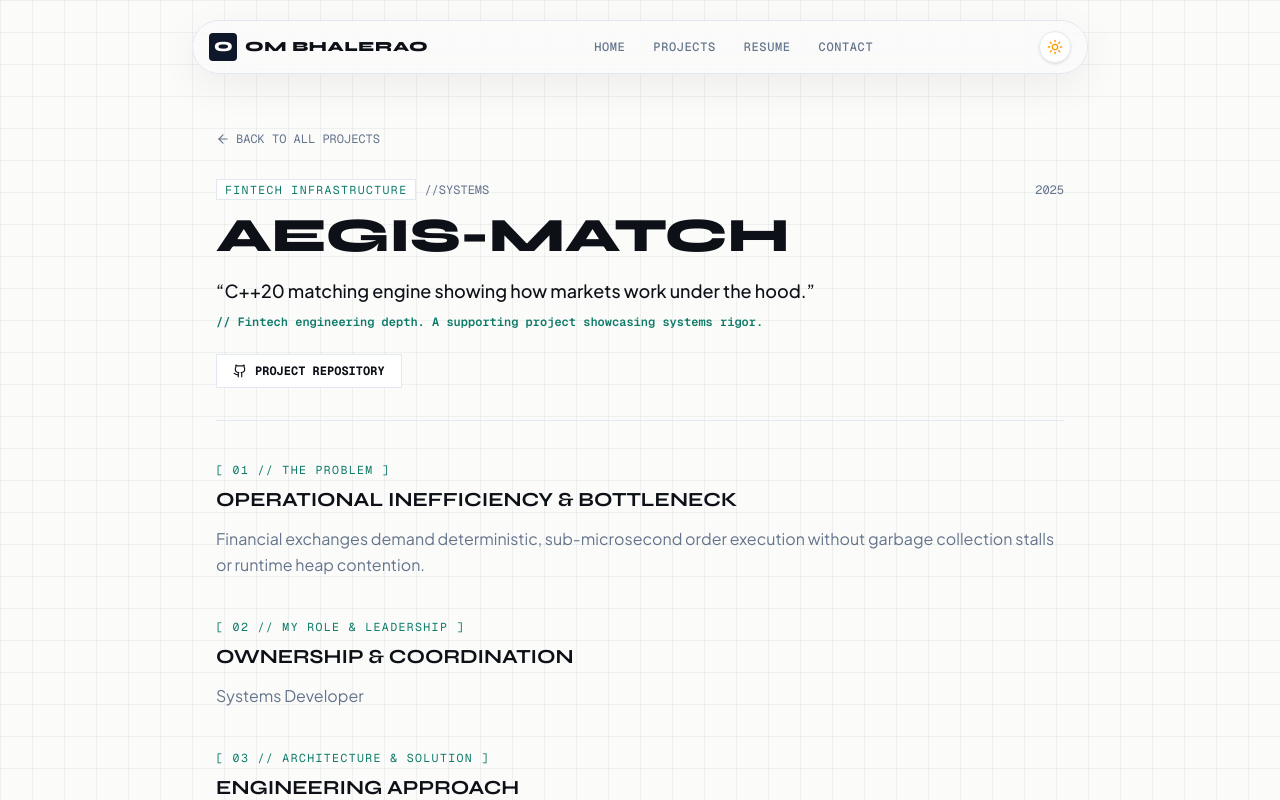
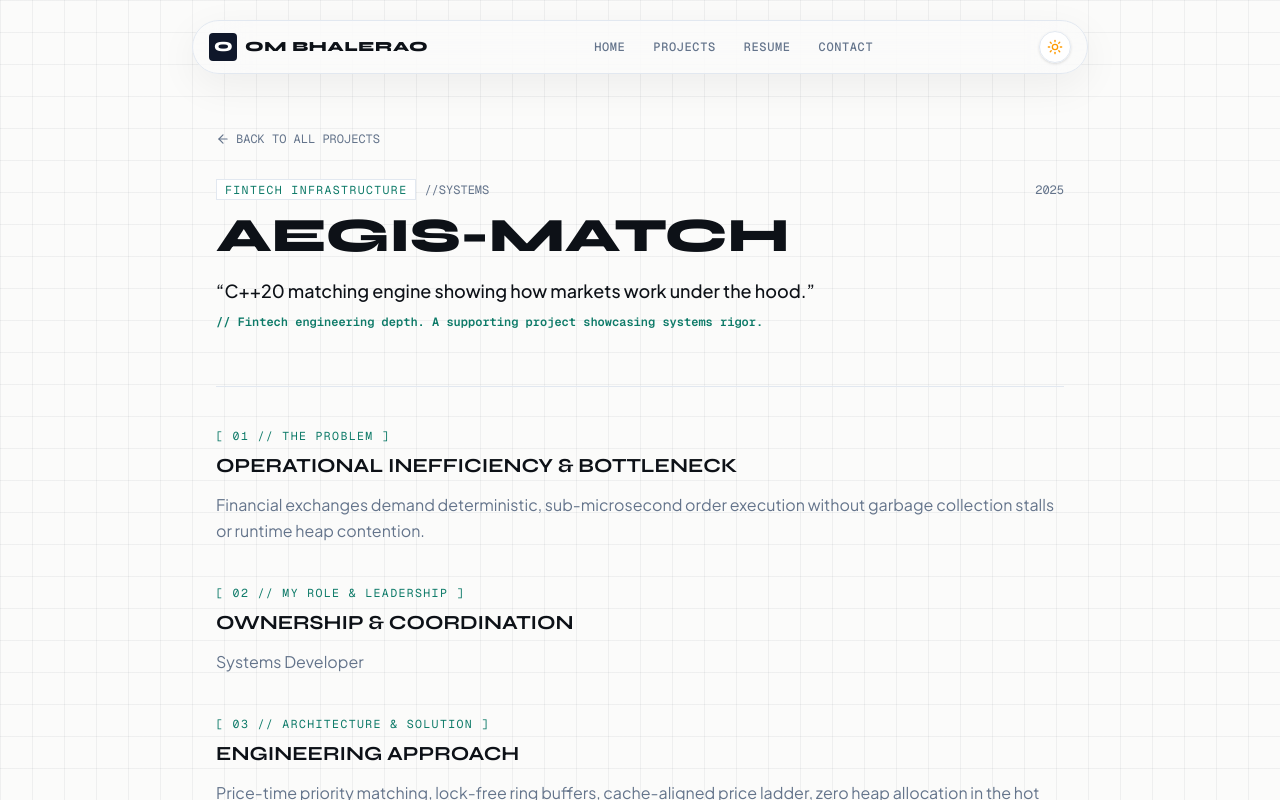
Before and after one commit to tyranthOM/BB-portfolio, a Next.js app: page /projects/aegis-match in a window 1280 px wide. Shown: the top 800 px of the page. Built offline with nearby package versions, Linux system fonts and the light colour scheme.

Commit message:
feat: remove project repository buttons across all project cards and case studies

```diff
--- a/src/app/projects/[slug]/page.tsx
+++ b/src/app/projects/[slug]/page.tsx
@@ -92,7 +92,7 @@ export default async function ProjectCaseStudyPage({
 
             {/* Direct Links */}
             <div className="mt-6 flex flex-wrap gap-3">
-              {project.slug === "bridge-it" ? (
+              {project.slug === "bridge-it" && (
                 <a
                   href="#dbt-paper"
                   className="inline-flex items-center gap-2 px-4 py-2 border border-secondary/40 bg-secondary/15 text-secondary font-mono text-xs font-bold uppercase hover:bg-secondary/25 transition-colors cursor-pointer"
@@ -100,18 +100,6 @@ export default async function ProjectCaseStudyPage({
                   <Eye className="w-3.5 h-3.5 text-secondary" />
                   READ RESEARCH PAPER
                 </a>
-              ) : (
-                project.githubUrl && (
-                  <a
-                    href={project.githubUrl}
-                    target="_blank"
-                    rel="noopener noreferrer"
-                    className="inline-flex items-center gap-2 px-4 py-2 border border-border bg-card text-foreground font-mono text-xs font-bold uppercase hover:bg-muted transition-colors"
-                  >
-                    <GithubIcon className="w-3.5 h-3.5" />
-                    PROJECT REPOSITORY
-                  </a>
-                )
               )}
               {project.liveUrl && (
                 <a
--- a/src/app/projects/page.tsx
+++ b/src/app/projects/page.tsx
@@ -112,7 +112,7 @@ export default function ProjectsPage() {
                     <ArrowUpRight className="w-3.5 h-3.5 text-secondary" />
                   </Link>
 
-                  {project.slug === "bridge-it" ? (
+                  {project.slug === "bridge-it" && (
                     <Link
                       href={`/projects/${project.slug}#dbt-paper`}
                       className="inline-flex items-center justify-center gap-1.5 py-2 px-3 border border-secondary/40 bg-secondary/15 text-secondary font-mono text-xs font-bold uppercase tracking-wider hover:bg-secondary/25 transition-colors text-center"
@@ -121,19 +121,6 @@ export default function ProjectsPage() {
                       <Eye className="w-3.5 h-3.5" />
                       PAPER
                     </Link>
-                  ) : (
-                    project.githubUrl && (
-                      <a
-                        href={project.githubUrl}
-                        target="_blank"
-                        rel="noopener noreferrer"
-                        className="inline-flex items-center justify-center gap-1.5 py-2 px-3 border border-border bg-card text-foreground font-mono text-xs font-bold uppercase tracking-wider hover:bg-muted transition-colors text-center"
-                        title="GitHub Repository"
-                      >
-                        <GithubIcon className="w-3.5 h-3.5" />
-                        REPO
-                      </a>
-                    )
                   )}
 
                   {project.liveUrl && (
--- a/src/components/projects/FeaturedProjects.tsx
+++ b/src/components/projects/FeaturedProjects.tsx
@@ -90,7 +90,7 @@ export function FeaturedProjects() {
                   <ArrowUpRight className="w-3.5 h-3.5 text-secondary" />
                 </Link>
 
-                {project.slug === "bridge-it" ? (
+                {project.slug === "bridge-it" && (
                   <Link
                     href={`/projects/${project.slug}#dbt-paper`}
                     className="inline-flex items-center justify-center gap-1.5 py-2 px-3 border border-secondary/40 bg-secondary/15 text-secondary font-mono text-[11px] font-bold uppercase tracking-wider hover:bg-secondary/25 transition-colors text-center"
@@ -99,19 +99,6 @@ export function FeaturedProjects() {
                     <Eye className="w-3.5 h-3.5" />
                     PAPER
                   </Link>
-                ) : (
-                  project.githubUrl && (
-                    <a
-                      href={project.githubUrl}
-                      target="_blank"
-                      rel="noopener noreferrer"
-                      className="inline-flex items-center justify-center gap-1.5 py-2 px-3 border border-border bg-card text-foreground font-mono text-[11px] font-bold uppercase tracking-wider hover:bg-muted transition-colors text-center"
-                      title="View GitHub Repository"
-                    >
-                      <GithubIcon className="w-3.5 h-3.5" />
-                      REPO
-                    </a>
-                  )
                 )}
 
                 {project.liveUrl && (
```
